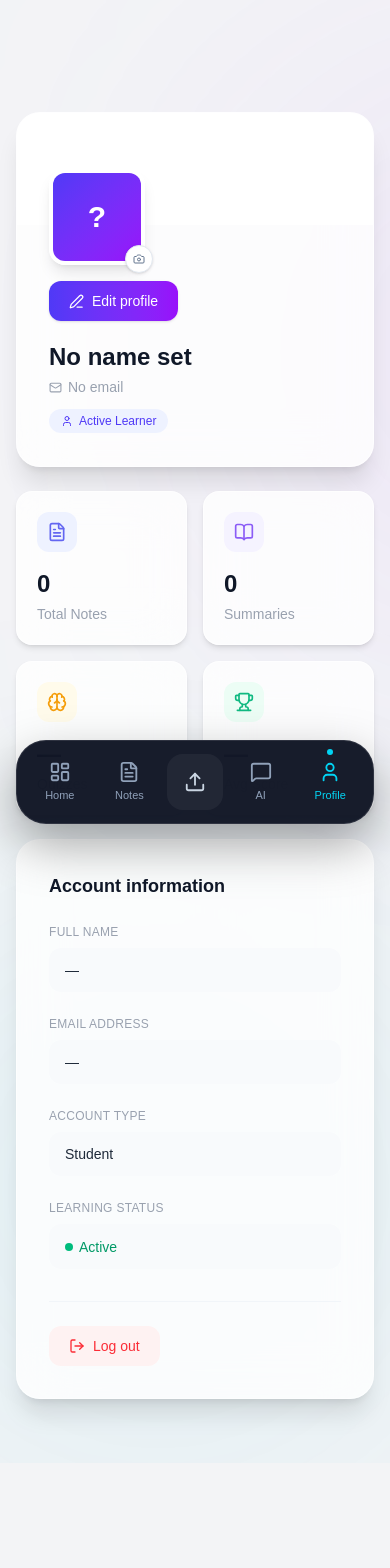
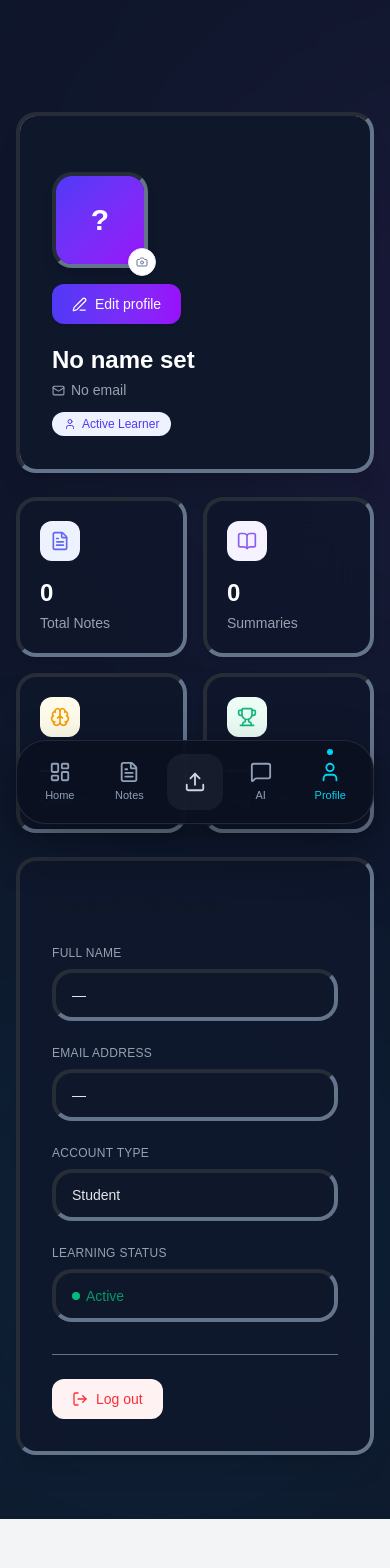
Before and after one commit to rahilacoffee-hash/Learnova-AI, a React (Vite) app: page /profile in a window 390 px wide. Shown: the top 1568 px of the page. Built offline with nearby package versions, Linux system fonts and the light colour scheme; no server answers.

Commit message:
Fix avater upload

```diff
--- a/src/App.jsx
+++ b/src/App.jsx
@@ -33,7 +33,7 @@ const App = () => {
   }, [darkMode]);
   return (
     <>
-      <Toaster />
+      <Toaster  />
     <BrowserRouter>
 
       <Routes>
--- a/src/components/AiChatcontent.jsx
+++ b/src/components/AiChatcontent.jsx
@@ -233,7 +233,7 @@ const AiChatContent = () => {
             </div>
 
             {/* Selected Note Footer */}
-            {selectedNoteData && (
+            {/* {selectedNoteData && (
               <div className="p-4 sm:p-5 border-t border-white/10">
                 <div className="rounded-3xl bg-white/[0.03] border border-white/10 p-4 sm:p-5">
                   <div className="flex items-center gap-3 mb-3">
@@ -250,7 +250,7 @@ const AiChatContent = () => {
                   </p>
                 </div>
               </div>
-            )}
+            )} */}
           </div>
 
           {/* ===== CHAT PANEL ===== */}
--- a/src/components/DashboardContent/InsightsCard.jsx
+++ b/src/components/DashboardContent/InsightsCard.jsx
@@ -155,9 +155,6 @@ const InsightsCard = () => {
           AI Learning Insights
         </h2>
 
-        <span className="text-cyan-400 text-sm">
-          Live Data
-        </span>
       </div>
 
       <div className="space-y-6 mt-8">
--- a/src/components/DashboardContent/RecentActivity.jsx
+++ b/src/components/DashboardContent/RecentActivity.jsx
@@ -109,9 +109,7 @@ const RecentActivity = () => {
         </h2>
 
         <div className="flex items-center gap-3">
-          <span className="text-cyan-400 text-sm">
-            Live Data
-          </span>
+
 
           <div className="flex gap-2">
             <button
--- a/src/components/DashboardContent/SubjectsCard.jsx
+++ b/src/components/DashboardContent/SubjectsCard.jsx
@@ -110,9 +110,7 @@ const SubjectsCard = () => {
           Active Subjects
         </h2>
 
-        <button className="text-cyan-400">
-          Live Data
-        </button>
+
       </div>
 
       <div className="space-y-6 mt-8">
--- a/src/components/ProfileContent.jsx
+++ b/src/components/ProfileContent.jsx
@@ -16,6 +16,7 @@ import {
 } from "lucide-react";
 
 import { getNotes, getAllSummaries, uploadAvatar } from "../services/api";
+import toast from "react-hot-toast";
 
 const ProfileContent = () => {
   const navigate = useNavigate();
@@ -94,7 +95,7 @@ const ProfileContent = () => {
     } catch (error) {
       console.log(error.response?.data || error);
 
-      alert(error.response?.data?.message || "Failed to upload avatar");
+      toast(error.response?.data?.message || "Failed to upload avatar");
     } finally {
       setAvatarLoading(false);
     }
@@ -153,7 +154,7 @@ const ProfileContent = () => {
     : "?";
 
   return (
-    <div className="min-h-screen bg-[#] relative overflow-hidden">
+    <div className="min-h-screen bg-slate-900 relative overflow-hidden">
       <div className="absolute top-40 left-80 w-96 h-96 bg-purple-500/20 blur-[180px] rounded-full pointer-events-none" />
       <div className="absolute bottom-20 right-10 w-96 h-96 bg-cyan-500/20 blur-[180px] rounded-full pointer-events-none" />
 
@@ -167,16 +168,16 @@ const ProfileContent = () => {
 
       <div className="relative z-10 lg:ml-[320px] px-4 md:px-8 pt-28 pb-16 max-w-5xl">
         {/* Profile Hero */}
-        <div className="bg-white/80 backdrop-blur-xl border border-white/60 rounded-3xl shadow-xl overflow-hidden mb-6">
-          <div className="h-28 bg-white" />
+        <div className="bg-white/80 backdrop-blur-xl border border-white/60 rounded-3xl shadow-xl overflow-hidden mb-6 borde">
+          <div className="h-28 bg-slate-900" />
 
-          <div className="px-8 pb-8">
+          <div className="px-8 pb-8 bg-slate-900">
             <div className="flex flex-col md:flex-row md:items-end md:justify-between gap-4 -mt-14">
               {/* Avatar */}
               <div className="relative w-fit">
                 <div
                   onClick={handleAvatarClick}
-                  className="w-24 h-24 rounded-2xl border-4 border-white shadow-lg overflow-hidden cursor-pointer group relative"
+                  className="w-24 h-24 borde rounded-2xl border-4 border-white shadow-lg overflow-hidden cursor-pointer group relative"
                 >
                   {avatarPreview ? (
                     <img
@@ -216,7 +217,7 @@ const ProfileContent = () => {
               </div>
 
               {/* Edit / Save buttons */}
-              <div className="flex gap-3 mb-1">
+              <div className="flex gap-3 mb-1 0">
                 {editing ? (
                   <>
                     <button
@@ -246,8 +247,8 @@ const ProfileContent = () => {
               </div>
             </div>
 
-            <div className="mt-4">
-              <h1 className="text-2xl font-bold text-gray-900">
+            <div className="mt-4 ">
+              <h1 className="text-2xl font-bold text-white">
                 {user.name || "No name set"}
               </h1>
               <p className="text-gray-400 text-sm mt-1 flex items-center gap-1.5">
@@ -269,7 +270,7 @@ const ProfileContent = () => {
             return (
               <div
                 key={card.label}
-                className="bg-white/80 backdrop-blur-xl border border-white/60 rounded-2xl p-5 shadow-md"
+                className="bg-slate-900/80 backdrop-blur-xl border border-white/60 borde   rounded-2xl p-5 shadow-md"
               >
                 <div
                   className="w-10 h-10 rounded-xl flex items-center justify-center mb-4"
@@ -277,7 +278,7 @@ const ProfileContent = () => {
                 >
                   <Icon size={20} style={{ color: card.color }} />
                 </div>
-                <p className="text-2xl font-bold text-gray-900">{card.value}</p>
+                <p className="text-2xl font-bold text-white">{card.value}</p>
                 <p className="text-gray-400 text-sm mt-1">{card.label}</p>
               </div>
             );
@@ -285,7 +286,7 @@ const ProfileContent = () => {
         </div>
 
         {/* Account Info */}
-        <div className="bg-white/80 backdrop-blur-xl border border-white/60 rounded-3xl p-8 shadow-xl">
+        <div className="bg-slate-900/80  backdrop-blur-xl border border-white/60 borde rounded-3xl p-8 shadow-xl">
           <h2 className="text-lg font-bold text-gray-900 mb-6">
             Account information
           </h2>
@@ -304,7 +305,7 @@ const ProfileContent = () => {
                   className="w-full bg-slate-50 border border-slate-200 rounded-xl px-4 py-3 text-sm text-gray-800 outline-none focus:border-indigo-400 transition"
                 />
               ) : (
-                <div className="bg-slate-50 rounded-xl px-4 py-3 text-sm text-gray-800">
+                <div className="bg-slate-900 borde rounded-xl px-4 py-3 text-sm text-gray-200">
                   {user.name || "—"}
                 </div>
               )}
@@ -323,7 +324,7 @@ const ProfileContent = () => {
                   className="w-full bg-slate-50 border border-slate-200 rounded-xl px-4 py-3 text-sm text-gray-800 outline-none focus:border-indigo-400 transition"
                 />
               ) : (
-                <div className="bg-slate-50 rounded-xl px-4 py-3 text-sm text-gray-800 break-all">
+                <div className="bg-slate-900 borde  rounded-xl px-4 py-3 text-sm text-gray-200 break-all">
                   {user.email || "—"}
                 </div>
               )}
@@ -333,7 +334,7 @@ const ProfileContent = () => {
               <p className="text-xs text-gray-400 font-medium mb-2 uppercase tracking-wide">
                 Account type
               </p>
-              <div className="bg-slate-50 rounded-xl px-4 py-3 text-sm text-gray-800">
+              <div className="bg-slate-900 borde rounded-xl px-4 py-3 text-sm text-gray-200">
                 Student
               </div>
             </div>
@@ -342,7 +343,7 @@ const ProfileContent = () => {
               <p className="text-xs text-gray-400 font-medium mb-2 uppercase tracking-wide">
                 Learning status
               </p>
-              <div className="bg-slate-50 rounded-xl px-4 py-3 text-sm">
+              <div className="bg-slate-900 borde rounded-xl px-4 py-3 text-sm">
                 <span className="inline-flex items-center gap-1.5 text-emerald-600 font-medium">
                   <span className="w-2 h-2 rounded-full bg-emerald-500 inline-block" />
                   Active
@@ -351,7 +352,7 @@ const ProfileContent = () => {
             </div>
           </div>
 
-          <div className="mt-8 pt-6 border-t border-slate-100">
+          <div className="mt-8 pt-6 border-t border-gray-500">
             <button
               onClick={handleLogout}
               className="flex items-center gap-2 px-5 py-2.5 rounded-xl bg-red-50 text-red-500 text-sm font-medium hover:bg-red-100 transition"
--- a/src/components/UploadContent.jsx
+++ b/src/components/UploadContent.jsx
@@ -227,6 +227,7 @@ const UploadContent = () => {
               rounded-2xl
               bg-white/5
               border border-white/10
+              borde
               px-5 py-4
               text-white
               placeholder:text-slate-500
@@ -252,6 +253,7 @@ const UploadContent = () => {
               w-full
               mt-2
               rounded-2xl
+               borde
               bg-white/5
               border border-white/10
               px-5 py-4
@@ -287,6 +289,7 @@ const UploadContent = () => {
             text-white
             placeholder:text-slate-500
             resize-none
+             borde
             focus:outline-none
             focus:border-purple-500
           "
--- a/src/index.css
+++ b/src/index.css
@@ -90,6 +90,11 @@
 
 .light {
   background-color: #d6813b;
+}
+
+.borde{
+  border: 4px inset rgb(100 116 139 / 1);
+  border-radius: 20px;
 }
 
 @layer utilities {
--- a/src/layouts/DashboardNav.jsx
+++ b/src/layouts/DashboardNav.jsx
@@ -270,9 +270,7 @@ const DashboardNav = () => {
                   w-12
                   h-12
                   rounded-2xl
-                  bg-gradient-to-r
-                  from-indigo-600
-                  to-cyan-500
+
                   flex items-center
                   justify-center
                   text-white
--- a/src/pages/FlashcardsPage.jsx
+++ b/src/pages/FlashcardsPage.jsx
@@ -48,10 +48,7 @@ const FlashcardsPage = () => {
           rounded-full
         "
       />
-      {/* Mobile Header */}
-      <div className="md:hidden">
-        <MobileDashNav />
-      </div>
+
 
       {/* Desktop Sidebar */}
       <div className="hidden md:block">
--- a/src/services/api.js
+++ b/src/services/api.js
@@ -23,7 +23,7 @@ export const registerUser = (data) =>
   API.post("/auth/register", data);
 
 export const uploadAvatar = (formData) =>
-  API.post("/auth/avatar", formData, {
+  API.post("/auth/upload-avatar", formData, {
     headers: {
       "Content-Type": "multipart/form-data",
     },
```
Also changed, not shown: src/layouts/Sidebar.jsx (+5 -6 lines).
